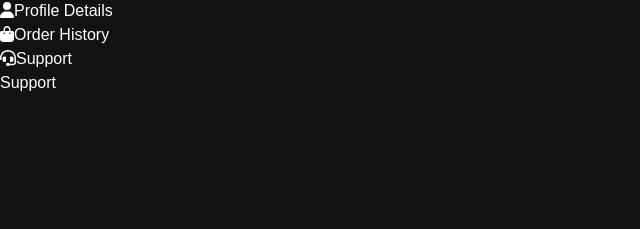
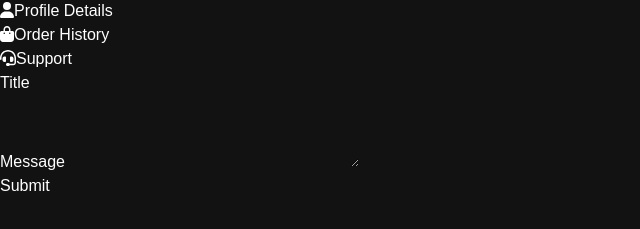
Before and after one commit to olszewskista/video-games-shop-frontend, a React (Vite) app: page /profile/support in a window 1280 px wide. Shown: the part 397-626 px from the top of the page, without its empty margins (0-640 px from the left). Built offline with nearby package versions, Linux system fonts and the light colour scheme; no server answers.

Commit message:
feat: add support tickets feature

```diff
--- /dev/null
+++ b/src/components/CreateTicketForm.tsx
@@ -0,0 +1,60 @@
+import { useFormik } from 'formik';
+import { toast, ToastContainer } from 'react-toastify';
+
+type Ticket = {
+    title: string;
+    messages: { message: string; sender: 'admin' | 'user' }[];
+    _id: string;
+}
+
+export default function CreateTicketForm({ updateTickets } : { updateTickets: React.Dispatch<React.SetStateAction<Ticket[] | null>>}) {
+    const formik = useFormik({
+        initialValues: {
+            title: '',
+            message: '',
+        },
+        onSubmit: async (values, actions) => {
+            try {
+                const response = await fetch('http://localhost:3000/tickets/add', {
+                    method: 'POST',
+                    headers: {
+                        'Content-Type': 'application/json',
+                        Authorization: `Bearer ${sessionStorage.getItem(
+                            'token'
+                        )}`,
+                    },
+                    body: JSON.stringify(values),
+                });
+                if (!response.ok) {
+                    throw new Error('Something went wrong');
+                }
+                const data = await response.json();
+                updateTickets(prev => {
+                    if (prev === null) return [data];
+                    else return [...prev, data]
+                });
+                toast.success('Ticket created!');
+                actions.resetForm();
+            } catch (error) {
+                if (error instanceof Error) toast.error(error.message);
+                else toast.error('Updating user failed!');
+            }
+        },
+    });
+    return (
+        <>
+            <form onSubmit={formik.handleSubmit} className='flex flex-col gap-4 p-4 bg-neutral-800 h-fit flex-1'>
+                <div className='flex flex-col'>
+                    <label htmlFor="title">Title</label>
+                    <input type="text" {...formik.getFieldProps('title')}/>
+                </div>
+                <div className='flex flex-col'>
+                    <label htmlFor="message">Message</label>
+                    <textarea id="message" cols={30} rows={3} {...formik.getFieldProps('message')}></textarea>
+                </div>
+                <button type='submit' className='text-white py-2 px-2 rounded bg-neutral-700'>Submit</button>
+            </form>
+            <ToastContainer position="bottom-right" theme="light" />
+        </>
+    );
+}
--- /dev/null
+++ b/src/components/TicketDetails.tsx
@@ -0,0 +1,85 @@
+import { useFormik } from 'formik';
+import { useEffect, useState } from 'react';
+import { toast, ToastContainer } from 'react-toastify';
+
+type Ticket = {
+    title: string;
+    messages: { message: string; sender: 'admin' | 'user' }[];
+    _id: string;
+}
+
+export default function TicketDetails({ ticket, sender }: { ticket: Ticket, sender: 'admin' | 'user' }) {
+    const [messages, setMessages] = useState(ticket.messages);
+    useEffect(() => {
+        setMessages(ticket.messages);
+    }, [ticket]);
+    const formik = useFormik({
+        initialValues: {
+            message: '',
+        },
+        onSubmit: async (values, actions) => {
+            try {
+                const response = await fetch(
+                    'http://localhost:3000/tickets/' + ticket._id,
+                    {
+                        method: 'PUT',
+                        headers: {
+                            'Content-Type': 'application/json',
+                            Authorization: `Bearer ${sessionStorage.getItem(
+                                'token'
+                            )}`,
+                        },
+                        body: JSON.stringify({
+                            message: values.message,
+                            sender: sender,
+                        }),
+                    }
+                );
+                if (!response.ok) {
+                    throw new Error('Something went wrong');
+                }
+                const data = await response.json();
+                setMessages((prev) => [...prev, data]);
+                toast.success('Message sent!');
+                actions.resetForm();
+            } catch (error) {
+                if (error instanceof Error) toast.error(error.message);
+                else toast.error('Updating user failed!');
+            }
+        },
+    });
+    return (
+        <div className="bg-neutral-800 p-4 rounded h-fit flex-1">
+            <h2 className="text-2xl font-bold uppercase text-center mb-4">
+                {ticket.title}
+            </h2>
+            <ul className='overflow-y-auto h-96'>
+                {messages.map((message, ix) => (
+                    <li
+                        key={ix}
+                        className={`mb-2 flex ${
+                            message.sender === 'admin'
+                                ? 'justify-end'
+                                : 'justify-start'
+                        }`}
+                    >
+                        <span
+                            className={`max-w-[50%] p-1 rounded-sm ${
+                                message.sender === 'admin'
+                                    ? 'bg-red-500/50'
+                                    : 'bg-blue-600/50'
+                            }`}
+                        >
+                            {message.message}
+                        </span>
+                    </li>
+                ))}
+            </ul>
+            <form onSubmit={formik.handleSubmit} className={`flex ${sender === 'admin' ? 'justify-end' : ''}`}>
+                <input type="text" {...formik.getFieldProps('message')} className='w-1/2'/>
+                <button className={'ml-2 text-white'} type="submit">Send</button>
+            </form>
+            <ToastContainer position="bottom-right" theme="light" />
+        </div>
+    );
+}
--- /dev/null
+++ b/src/components/TicketsList.tsx
@@ -0,0 +1,17 @@
+type Ticket = {
+    title: string;
+    messages: { message: string; sender: 'admin' | 'user' }[];
+    _id: string;
+}
+
+export default function TicketsList({ tickets, onTicketClick }: {tickets: Ticket[], onTicketClick: React.Dispatch<React.SetStateAction<number | null>>}) {
+    return (
+        <ul className="bg-neutral-800 p-2 rounded flex flex-col gap-4 overflow-auto h-[65vh]">
+            {tickets.map((ticket, ix) => (
+                <li key={ticket._id} className={'p-2 bg-neutral-700 rounded'}>
+                    <button onClick={() => onTicketClick(ix + 1)}>{ticket.title}</button>
+                </li>
+            ))}
+        </ul>
+    );
+}
--- a/src/pages/AdminTools.tsx
+++ b/src/pages/AdminTools.tsx
@@ -1,11 +1,55 @@
+import { useState } from 'react';
 import AddNewGameForm from '../components/AddNewGameForm';
 import ManageUsers from '../components/ManageUsers';
+import TicketDetails from '../components/TicketDetails';
+import TicketsList from '../components/TicketsList';
+import useFetch from '../hooks/useFetch';
+
+type Ticket = {
+    title: string;
+    messages: { message: string; sender: 'admin' | 'user' }[];
+    _id: string;
+}
 
 export default function AdminTools() {
+    const { data } = useFetch<Ticket[] | null>(null, 'http://localhost:3000/tickets');
+    const [currentTicket, setCurrentTicket] = useState<number | null>(null);
+
     return (
-        <div className='flex justify-evenly flex-wrap gap-2'>
-            <AddNewGameForm />
-            <ManageUsers />
+        <div className="flex flex-wrap gap-12">
+            <div className='flex-1 flex basis-full justify-evenly'>
+                <div>
+                    <h1 className="font-bold uppercase text-3xl text-center mb-2">
+                        Add new game
+                    </h1>
+                    <AddNewGameForm />
+                </div>
+                <div>
+                    <h1 className="font-bold uppercase text-3xl text-center mb-2">
+                        Edit user details
+                    </h1>
+                    <ManageUsers />
+                </div>
+            </div>
+            <div className="flex-1">
+                <h1 className="font-bold uppercase text-3xl text-center mb-2">
+                    Respond to tickets
+                </h1>
+                <div className="flex gap-2">
+                    {data && (
+                        <TicketsList
+                            tickets={data}
+                            onTicketClick={setCurrentTicket}
+                        />
+                    )}
+                    {currentTicket && data && (
+                        <TicketDetails
+                            ticket={data[currentTicket - 1]}
+                            sender={'admin'}
+                        />
+                    )}
+                </div>
+            </div>
         </div>
     );
 }
--- a/src/pages/Support.tsx
+++ b/src/pages/Support.tsx
@@ -1,7 +1,40 @@
+import { useState } from 'react';
+import CreateTicketForm from '../components/CreateTicketForm';
+import TicketDetails from '../components/TicketDetails';
+import TicketsList from '../components/TicketsList';
+import useFetch from '../hooks/useFetch';
+
+type Ticket = {
+    title: string;
+    messages: { message: string; sender: 'admin' | 'user' }[];
+    _id: string;
+}
+
 export default function SupportPage() {
+    const { data, setData } = useFetch<Ticket[] | null>(
+        null,
+        'http://localhost:3000/tickets'
+    );
+    const [currentTicket, setCurrentTicket] = useState<number | null>(0);
+    // console.log(data);
     return (
-        <div>
-            <h1>Support</h1>
+        <div className="flex gap-12">
+            <div className='flex flex-col gap-4'>
+                {data && (data.length > 0) && (
+                    <>
+                        <button className={'bg-neutral-700 px-4 py-2 rounded'} onClick={() => setCurrentTicket(0)}>
+                            Create a ticket
+                        </button>
+                        <h3 className='text-center'>Your tickets</h3>
+                        <TicketsList
+                            tickets={data}
+                            onTicketClick={setCurrentTicket}
+                        />
+                    </>
+                )}
+            </div>
+            {!currentTicket && <CreateTicketForm updateTickets={setData} />}
+            {data && (currentTicket !== 0 && (currentTicket !== null)) && <TicketDetails ticket={data[currentTicket - 1]} sender={'user'}/>}
         </div>
-    )
+    );
 }
```
